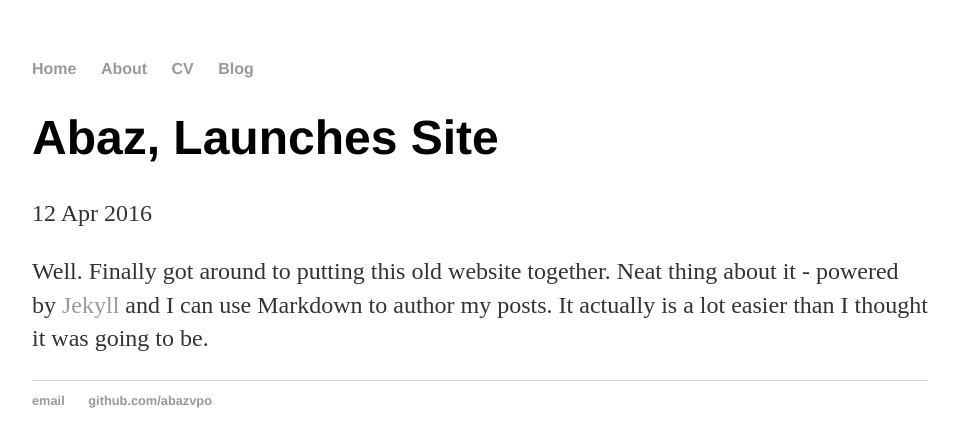
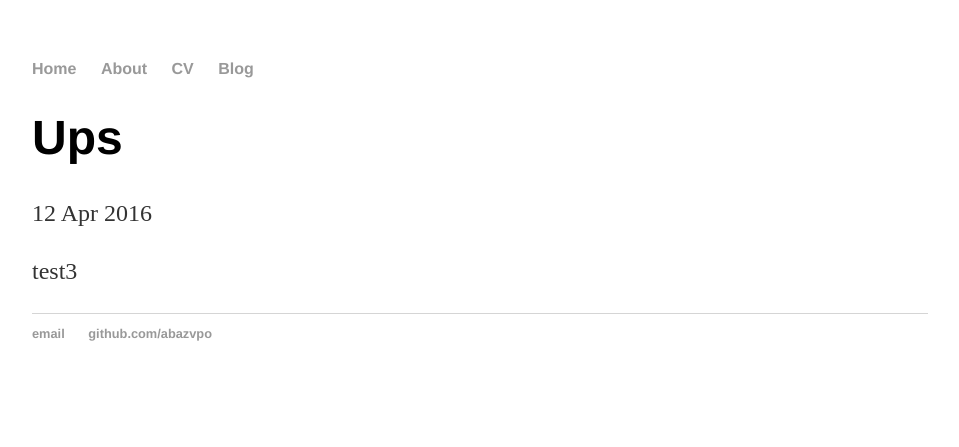
Before and after one commit to abazvpo/abazvpo.github.io, a Jekyll site: the page built from _posts/2016-04-12-abaz-site-launched.md, in a window 1280 px wide. Shown: the top 447 px of the page, without its empty margins (160-1119 px from the left). Built offline with Jekyll 4.4.1, drawn with Linux system fonts in a browser that asks for light colours.

Commit message:
Post update: null

```diff
--- a/_posts/2016-04-12-abaz-site-launched.md
+++ b/_posts/2016-04-12-abaz-site-launched.md
@@ -1,6 +1,6 @@
 ---
+published: true
+title: Ups
 layout: post
-title: "Abaz, Launches Site"
-date: 2016-04-12
 ---
-  Well. Finally got around to putting this old website together. Neat thing about it - powered by [Jekyll](http://jekyllrb.com) and I can use Markdown to author my posts. It actually is a lot easier than I thought it was going to be.
+test3
```
